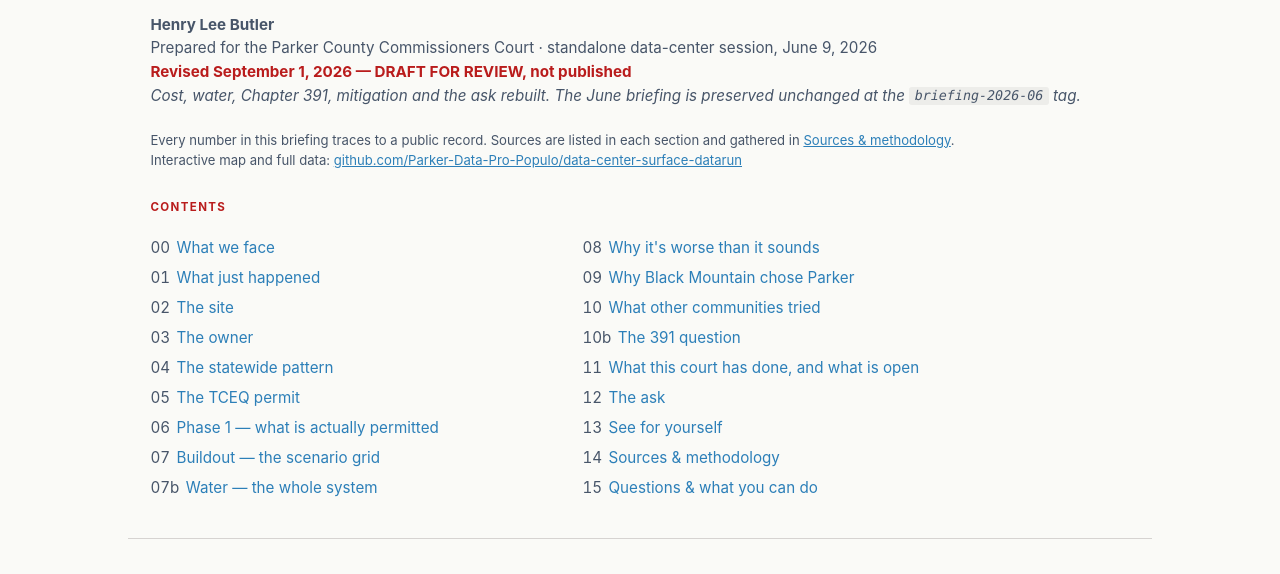
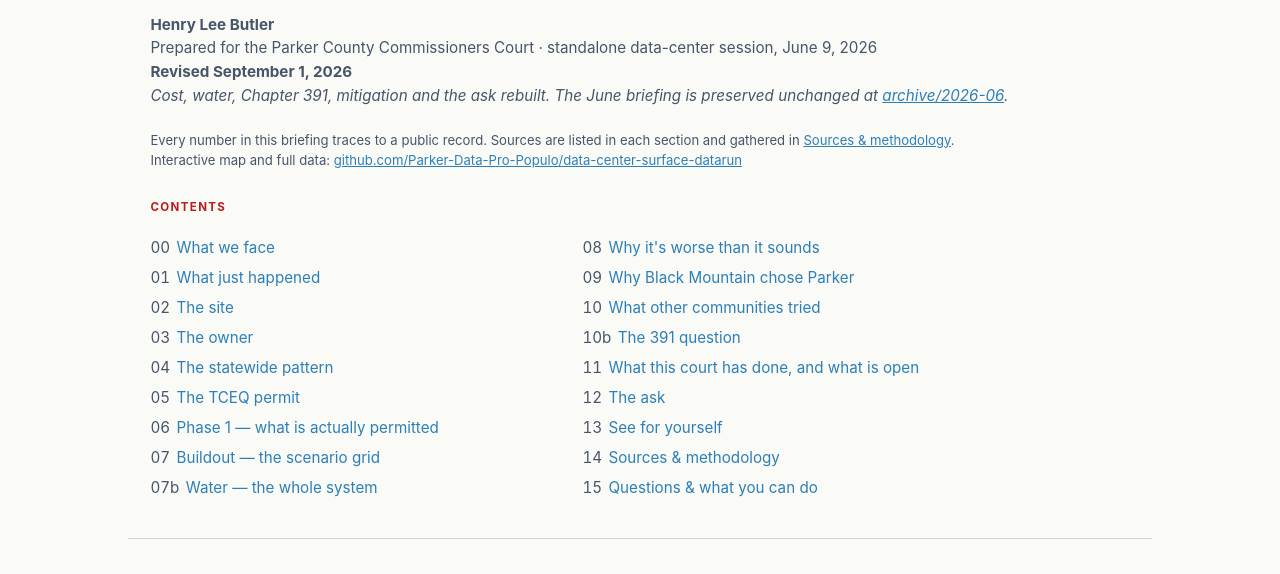
Before and after one commit to Parker-Data-Pro-Populo/data-center-surface-datarun, a plain HTML site: page slides/index.html in a window 1280 px wide. Shown: the part 226-800 px from the top of the page. Drawn offline with Linux system fonts and the light colour scheme.

Commit message:
Drop the draft marking from the cover now that the revision is published
The cover carried "Revised September 1, 2026 — DRAFT FOR REVIEW, not published,"
added when the deck was rendered for review. It is published. The date stays,
the warning goes, and the pointer to the June briefing now links to the archived
copy at archive/2026-06/ rather than naming a git tag a reader cannot click.

Co-Authored-By: Claude Opus 5 <noreply@anthropic.com>

```diff
--- a/slides/index.html
+++ b/slides/index.html
@@ -685,9 +685,9 @@
       <div class="cover-meta">
         <strong>Henry Lee Butler</strong><br>
         Prepared for the Parker County Commissioners Court &middot; standalone data-center session, June 9, 2026<br>
-        <strong style="color:var(--pal-peer)">Revised September 1, 2026 &mdash; DRAFT FOR REVIEW, not published</strong><br>
-        <em>Cost, water, Chapter 391, mitigation and the ask rebuilt. The June briefing is preserved unchanged
-        at the <code>briefing-2026-06</code> tag.</em>
+        <strong>Revised September 1, 2026</strong><br>
+        <em>Cost, water, Chapter 391, mitigation and the ask rebuilt. The June briefing is preserved unchanged at
+        <a href="../archive/2026-06/">archive/2026-06</a>.</em>
       </div>
       <p class="smallcaption" style="margin-top:1.4rem">
         Every number in this briefing traces to a public record. Sources are listed in each section and gathered in
```
